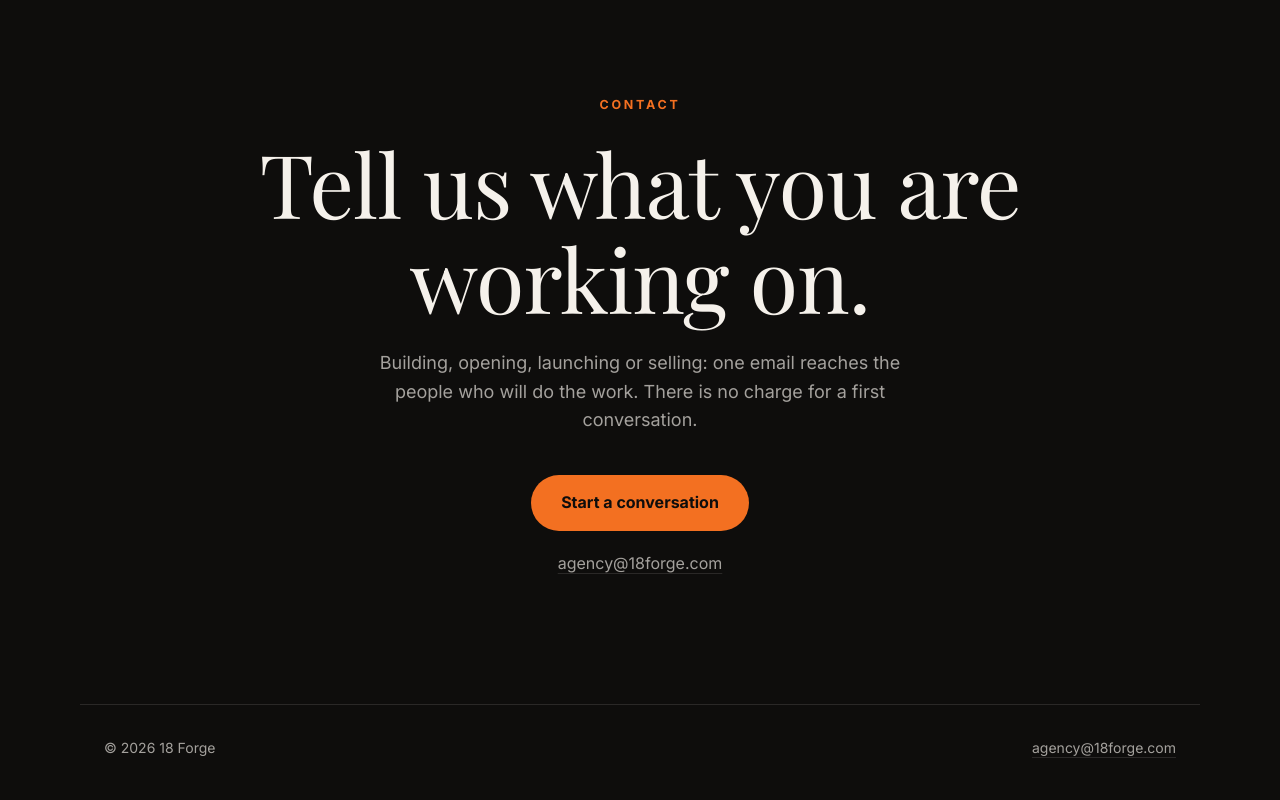
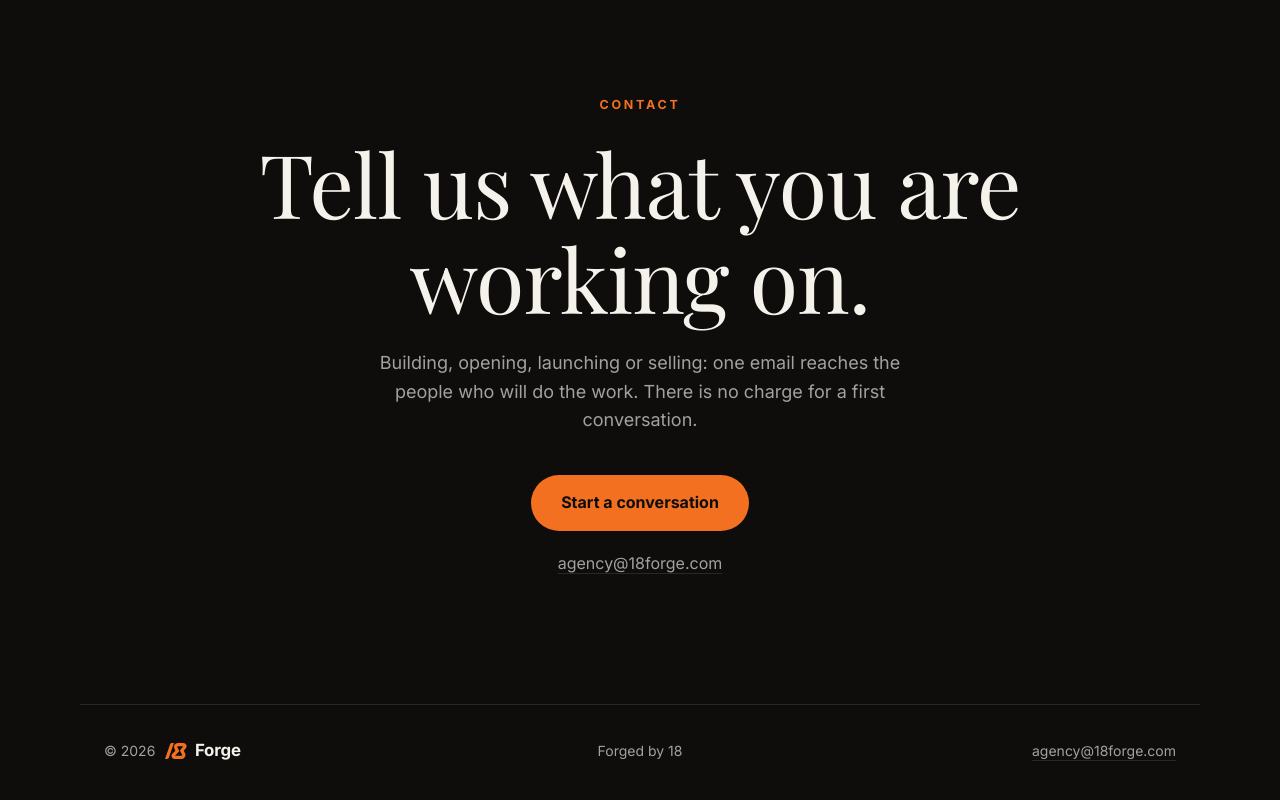
Before and after one commit to 18forge/18Forge, a Next.js app: page / in a window 1280 px wide. Shown: the part 6274-7074 px from the top of the page. Built offline with nearby package versions, Linux system fonts and the light colour scheme; no server answers; a web font is replaced by a local one.

Commit message:
Footer: logo and Forged by 18

```diff
--- a/app/content.ts
+++ b/app/content.ts
@@ -209,6 +209,7 @@ export const closing = {
 };
 
 export const footer = {
+  credit: "Forged by 18",
   backToTop: "Back to top",
 };
 
--- a/app/globals.css
+++ b/app/globals.css
@@ -556,11 +556,47 @@ h1 em {
   margin: 0 auto;
   padding: 32px var(--gutter);
   border-top: 1px solid var(--border);
-  display: flex;
-  justify-content: space-between;
+  display: grid;
+  grid-template-columns: 1fr auto 1fr;
+  align-items: center;
   gap: 16px;
   color: var(--muted);
   font-size: 0.875rem;
+}
+
+.footer-brand {
+  display: inline-flex;
+  align-items: center;
+  gap: 10px;
+}
+
+.footer-logo {
+  display: inline-flex;
+  align-items: center;
+  gap: 8px;
+  color: var(--text);
+  font-weight: 700;
+  font-size: 1.05rem;
+  letter-spacing: -0.01em;
+}
+
+.footer-logo .mark {
+  color: var(--accent);
+  width: auto;
+  height: 0.95em;
+}
+
+.footer-credit { text-align: center; }
+
+.footer-email { justify-self: end; }
+
+@media (max-width: 640px) {
+  .footer {
+    grid-template-columns: 1fr;
+    justify-items: center;
+    text-align: center;
+  }
+  .footer-email { justify-self: center; }
 }
 
 /* Back to top */
--- a/app/site-chrome.tsx
+++ b/app/site-chrome.tsx
@@ -1,4 +1,4 @@
-import { nav, site, work } from "./content";
+import { footer, nav, site, work } from "./content";
 import { Monogram } from "./logo";
 
 // Header and footer shared by every page.
@@ -22,10 +22,16 @@ export function SiteFooter() {
   const year = new Date().getFullYear();
   return (
     <footer className="footer">
-      <span>
-        © {year} {site.name}
+      <span className="footer-brand">
+        <span>©&nbsp;{year}</span>
+        <span className="footer-logo">
+          <Monogram className="mark" />
+          <span className="visually-hidden">18 </span>
+          Forge
+        </span>
       </span>
-      <a className="text-link" href={`mailto:${site.contactEmail}`}>
+      <span className="footer-credit">{footer.credit}</span>
+      <a className="text-link footer-email" href={`mailto:${site.contactEmail}`}>
         {site.contactEmail}
       </a>
     </footer>
```
Also changed, not shown: 1 other file (tests, documents, lock files or other folders).
